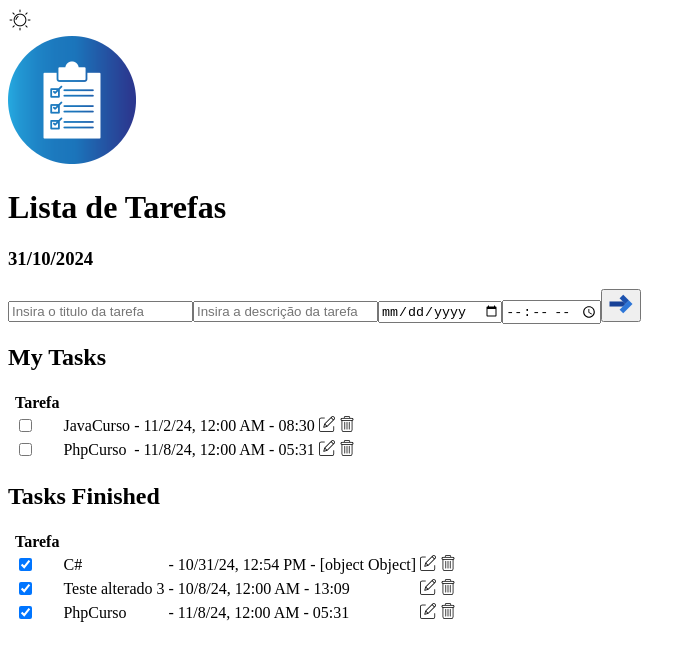
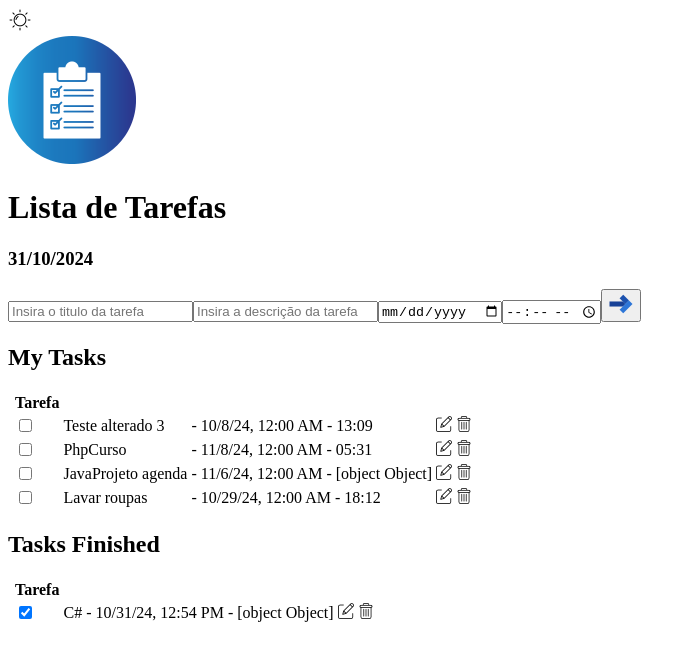
Before and after one commit to mariana-js/project-todo, an Angular app in the folder todo/: page / in a window 1280 px wide. Shown: the top 660 px of the page, without its empty margins (0-696 px from the left). Built offline with nearby package versions, Linux system fonts and the light colour scheme; data requests are answered from the project's data file.

Commit message:
ADD: Routing.

```diff
--- a/todo/db.json
+++ b/todo/db.json
@@ -17,22 +17,6 @@
       "description": " alterado 3",
       "date": "2024-10-08",
       "time": "13:09",
-      "status": true
-    },
-    {
-      "id": "3",
-      "title": "Php",
-      "description": "Curso",
-      "date": "2024-11-08",
-      "time": "05:31",
-      "status": true
-    },
-    {
-      "id": "3",
-      "title": "Java",
-      "description": "Curso",
-      "date": "2024-11-02",
-      "time": "08:30",
       "status": false
     },
     {
@@ -42,6 +26,25 @@
       "date": "2024-11-08",
       "time": "05:31",
       "status": false
+    },
+    {
+      "id": "6",
+      "title": "Java",
+      "description": "Projeto agenda",
+      "date": "2024-11-06",
+      "time": {
+        "hours": 0,
+        "minutes": 0
+      },
+      "status": false
+    },
+    {
+      "id": "6",
+      "title": "Lavar roupas",
+      "description": "",
+      "date": "2024-10-29",
+      "time": "18:12",
+      "status": false
     }
   ]
 }
```
Also changed, not shown: todo/src/app/app.routes.ts (+11 -2 lines).
